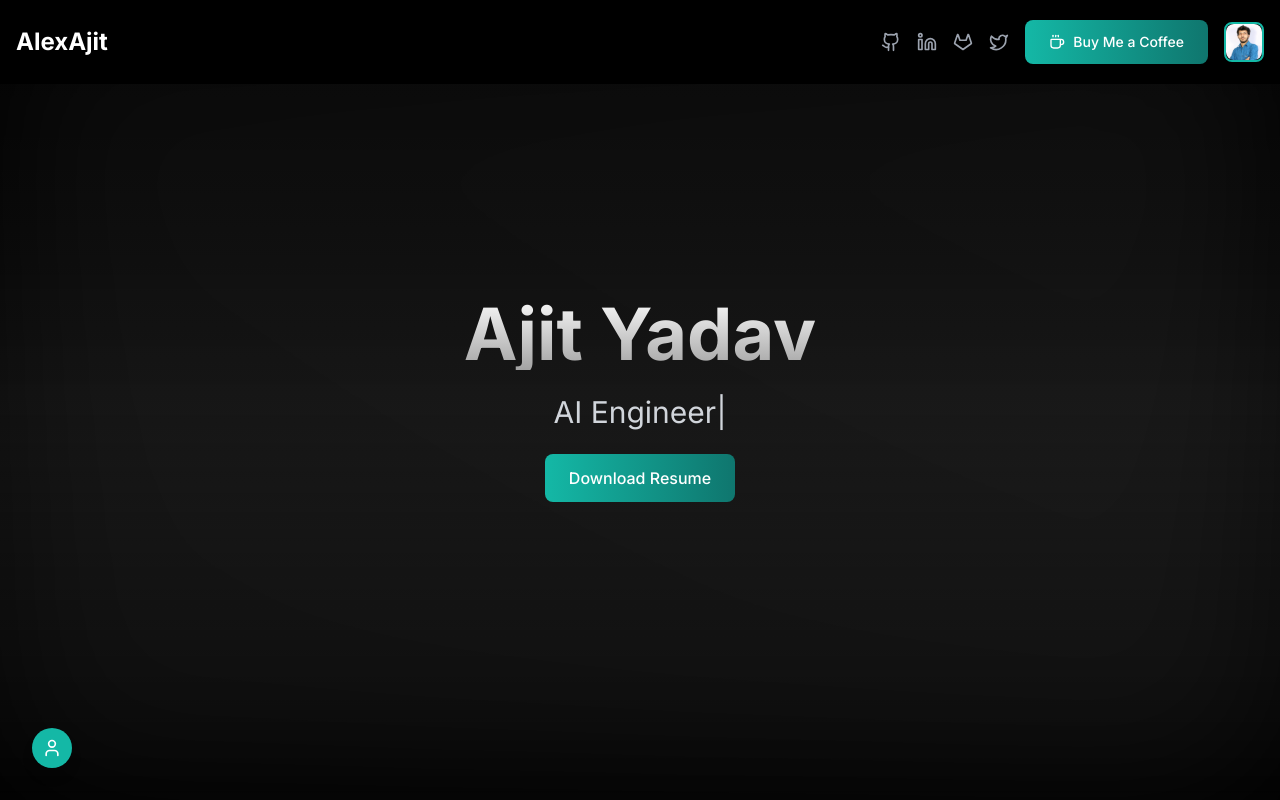
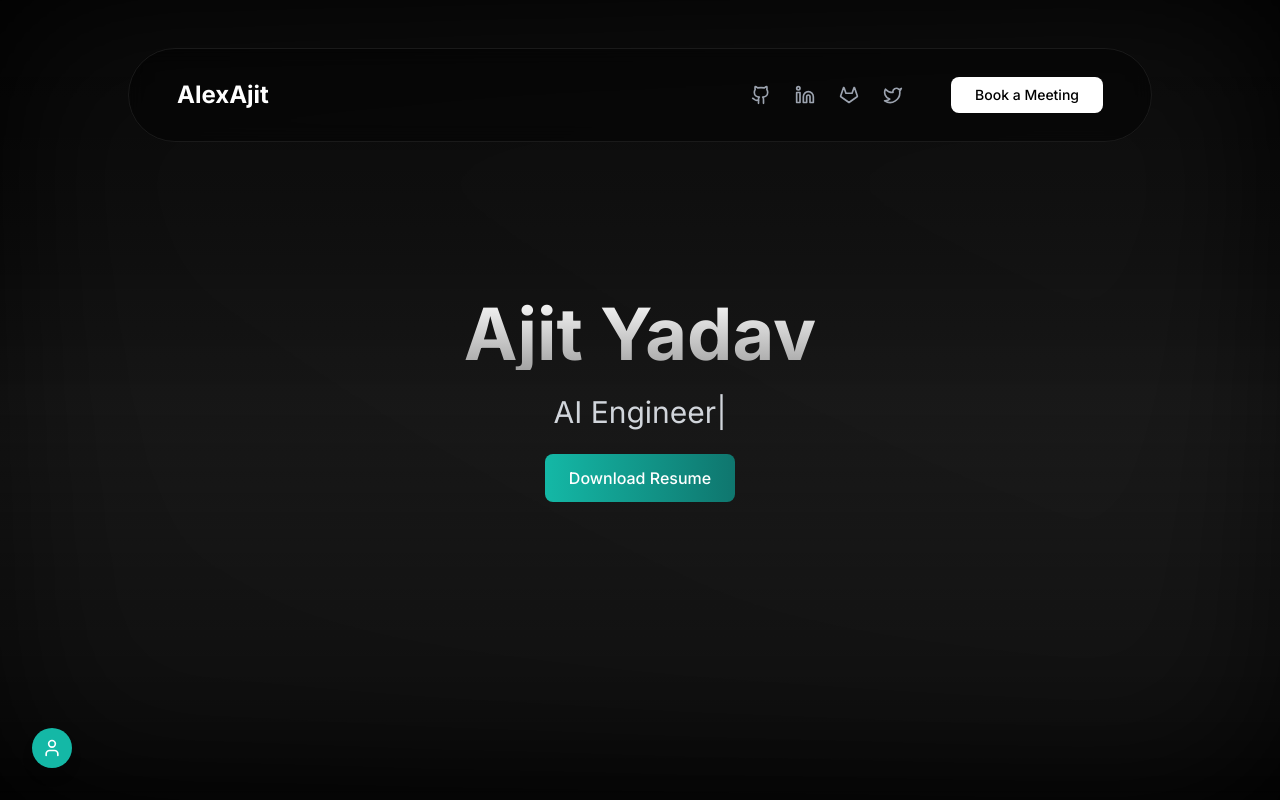
Before and after one commit to AlexAjit/See-My-Portfolio, a Next.js app: page / in a window 1280 px wide. Shown: the top 800 px of the page. Built offline with nearby package versions, Linux system fonts and the light colour scheme.

Commit message:
ChangedHeaderStyle

```diff
--- a/components/Header.tsx
+++ b/components/Header.tsx
@@ -1,20 +1,8 @@
 "use client";
 
 import React, { useState, useEffect } from "react";
-import {
-  Coffee,
-  Github,
-  Gitlab,
-  Linkedin,
-  Menu,
-  Twitter,
-  X,
-} from "lucide-react";
-// import Avatar from "../assets/avatar.jpg";
-import avatar from "@/assets/avatar.jpg"; // Importing image
-import Image from "next/image";
-// eslint-disable-next-line @typescript-eslint/no-unused-vars
-import Link from "next/link";
+import { Github, Gitlab, Linkedin, Menu, Twitter, X } from "lucide-react";
+// import Link from "next/link";
 import { motion, AnimatePresence } from "framer-motion";
 
 const Header = () => {
@@ -33,13 +21,21 @@ const Header = () => {
 
   return (
     <header
-      className={`fixed top-0 left-0 w-full z-50 transition-all duration-300 ${
-        scrolled
-          ? "bg-black/90 backdrop-blur-md py-3 shadow-lg"
-          : "bg-transparent/100 py-5"
+      className={`fixed top-6 left-0 w-full z-50 transition-all duration-300 ${
+        scrolled ? "py-4" : "py-6"
       }`}
     >
-      <div className="container mx-auto px-4 flex justify-between items-center">
+      <div
+        className={`hidden sm:block container max-w-5xl mx-auto px-4 md:px-6 sm:px-6 sm:py-1 rounded-full transition-all duration-300 ${
+          scrolled ? "bg-black/40 shadow-lg" : "bg-black/40"
+        }`}
+        style={{
+          backdropFilter: "blur(10px)",
+          border: "1px solid",
+      borderColor: "#1a1a1a",
+        }}
+      >
+        <div className="flex justify-between items-center px-6 py-6">
           {/* Logo */}
           <motion.div
             initial={{ opacity: 0, x: -20 }}
@@ -51,42 +47,33 @@ const Header = () => {
           </motion.div>
 
           {/* Desktop Navigation */}
-        <div className="hidden md:flex items-center space-x-8">
-          {/* Social & CTA */}
-          <div className="flex items-center space-x-4">
+          <div className="hidden md:flex items-center space-x-12">
+            {/* Social Icons */}
+            <div className="flex items-center space-x-6">
               <motion.a
                 href="https://github.com/AlexAjit"
                 target="_blank"
                 rel="noopener noreferrer"
-              initial={{ opacity: 0, scale: 0.8 }}
-              animate={{ opacity: 1, scale: 1 }}
-              transition={{ duration: 0.3, delay: 0.4 }}
+                whileHover={{ y: -2 }}
                 className="text-gray-400 hover:text-white transition-colors duration-200"
-              whileHover={{ y: -2 }}
               >
                 <Github className="w-5 h-5" />
               </motion.a>
               <motion.a
-              href="https://www.linkedin.com/in/ajit-yadav-6b0b77208/"
+                href="https://linkedin.com/in/ajit-yadav-6b0b77208/"
                 target="_blank"
                 rel="noopener noreferrer"
-              initial={{ opacity: 0, scale: 0.8 }}
-              animate={{ opacity: 1, scale: 1 }}
-              transition={{ duration: 0.3, delay: 0.4 }}
+                whileHover={{ y: -2 }}
                 className="text-gray-400 hover:text-white transition-colors duration-200"
-              whileHover={{ y: -2 }}
               >
                 <Linkedin className="w-5 h-5" />
               </motion.a>
               <motion.a
-              href="https://github.com/AlexAjit"
+                href="https://gitlab.com/AlexAjit"
                 target="_blank"
                 rel="noopener noreferrer"
-              initial={{ opacity: 0, scale: 0.8 }}
-              animate={{ opacity: 1, scale: 1 }}
-              transition={{ duration: 0.3, delay: 0.4 }}
+                whileHover={{ y: -2 }}
                 className="text-gray-400 hover:text-white transition-colors duration-200"
-              whileHover={{ y: -2 }}
               >
                 <Gitlab className="w-5 h-5" />
               </motion.a>
@@ -94,46 +81,49 @@ const Header = () => {
                 href="https://x.com/AjitAvala"
                 target="_blank"
                 rel="noopener noreferrer"
-              initial={{ opacity: 0, scale: 0.8 }}
-              animate={{ opacity: 1, scale: 1 }}
-              transition={{ duration: 0.3, delay: 0.4 }}
+                whileHover={{ y: -2 }}
                 className="text-gray-400 hover:text-white transition-colors duration-200"
-              whileHover={{ y: -2 }}
               >
                 <Twitter className="w-5 h-5" />
               </motion.a>
+            </div>
+
+            {/* Book a Meeting Button */}
             <motion.a
-              href="https://github.com/AlexAjit"
+              href="#"
               target="_blank"
               rel="noopener noreferrer"
               initial={{ opacity: 0, scale: 0.8 }}
               animate={{ opacity: 1, scale: 1 }}
               transition={{ duration: 0.3, delay: 0.5 }}
-              className="flex items-center space-x-2 bg-gradient-to-r from-teal-500 to-teal-700 text-white rounded-lg py-3 px-6 transition-all duration-300 shadow-lg hover:shadow-[#1DB954]/20"
+              className="flex items-center justify-center bg-white text-black rounded-lg py-2 px-6 transition-all duration-300 hover:bg-gray-100"
               whileHover={{ scale: 1.05 }}
               whileTap={{ scale: 0.95 }}
             >
-              <Coffee className="w-4 h-4" />
-              <span className="text-sm font-medium">Buy Me a Coffee</span>
+              <span className="text-sm font-medium">Book a Meeting</span>
             </motion.a>
-            <motion.div
-              initial={{ opacity: 0, scale: 0.8 }}
-              animate={{ opacity: 1, scale: 1 }}
-              transition={{ duration: 0.3, delay: 0.4 }}
-              className="w-10 h-10 rounded-lg border-2 border-teal-500 shadow-md overflow-hidden"
-            >
-              <Image
-                src={avatar}
-                alt="Ajit's Avatar"
-                width={40}
-                height={40}
-                className="rounded-lg"
-              />
-            </motion.div>
+          </div>
+
         </div>
       </div>
 
-        {/* Mobile Menu Button */}
+      {/* Mobile Header Container with Spacing */}
+      <div className="md:hidden container max-w-5xl mx-auto px-8">
+        {/* Adds space to the left and right */}
+        <div
+          className={`container max-w-4xl mt-2 overflow-hidden mx-auto px-8 md:px-6 rounded-2xl transition-all duration-300 ${
+            scrolled ? "bg-black/40 shadow-lg" : "bg-black/40"
+          }`}
+          style={{
+            backdropFilter: "blur(20px)",
+            border: "1px solid",
+      borderColor: "#1a1a1a",
+          }}
+        >
+          <div className="flex items-center justify-between h-16">
+            <h1 className="text-white text-xl font-bold">AlexAjit</h1>
+
+            {/* Menu Button */}
             <motion.button
               initial={{ opacity: 0, scale: 0.8 }}
               animate={{ opacity: 1, scale: 1 }}
@@ -148,92 +138,72 @@ const Header = () => {
               )}
             </motion.button>
           </div>
+        </div>
+      </div>
 
-      {/* Mobile Menu */}
-
+      {/* Mobile Menu Dropdown */}
       <AnimatePresence>
         {mobileMenuOpen && (
+          <div className="md:hidden container max-w-5xl mx-auto px-8">
             <motion.div
-            initial={{ opacity: 0, height: 0 }}
-            animate={{ opacity: 1, height: "auto" }}
-            exit={{ opacity: 0, height: 0 }}
+              initial={{ opacity: 0, y: -20 }}
+              animate={{ opacity: 1, y: 0 }}
+              exit={{ opacity: 0, y: -20 }}
               transition={{ duration: 0.3 }}
-            className="md:hidden bg-[#121212] absolute top-full left-0 right-0 py-6 mx-auto w-[90%] sm:w-[80%] lg:w-[60%] shadow-lg rounded-lg"
+              className={`rounded-2xl mt-2 overflow-hidden ${
+                scrolled ? "bg-black/40 shadow-lg" : "bg-black/40"
+              }`}
+              style={{
+                backdropFilter: "blur(10px)",
+              }}
             >
-            <div className="container mx-auto px-4 py-4">
-              <nav className="flex flex-col items-center space-y-8">
-                {/* Social Media Links - Single Row */}
-                <div className="flex justify-center items-center space-x-6 w-full">
-                  <motion.a
+              <nav className="flex flex-col items-center space-y-6 py-6">
+                {/* Social Media Icons */}
+                <div className="flex justify-center items-center space-x-8">
+                  <a
                     href="https://github.com/AlexAjit"
                     target="_blank"
                     rel="noopener noreferrer"
-                    initial={{ opacity: 0, scale: 0.8 }}
-                    animate={{ opacity: 1, scale: 1 }}
-                    transition={{ duration: 0.3, delay: 0.4 }}
-                    className="flex items-center space-x-1 text-gray-400 hover:text-white transition-colors duration-200 text-sm"
-                    whileHover={{ y: -2 }}
+                    className="text-gray-400 hover:text-white transition-colors duration-200"
                   >
-                    <Github className="w-4 h-4" />
-                    <span>GitHub</span>
-                  </motion.a>
-
-                  <motion.a
-                    href="https://www.linkedin.com/in/ajit-yadav-6b0b77208/"
+                    <Github className="w-6 h-6" />
+                  </a>
+                  <a
+                    href="https://linkedin.com/in/ajit-yadav-6b0b77208/"
                     target="_blank"
                     rel="noopener noreferrer"
-                    initial={{ opacity: 0, scale: 0.8 }}
-                    animate={{ opacity: 1, scale: 1 }}
-                    transition={{ duration: 0.3, delay: 0.4 }}
-                    className="flex items-center space-x-1 text-gray-400 hover:text-white transition-colors duration-200 text-sm"
-                    whileHover={{ y: -2 }}
+                    className="text-gray-400 hover:text-white transition-colors duration-200"
                   >
-                    <Linkedin className="w-4 h-4" />
-                    <span>LinkedIn</span>
-                  </motion.a>
-
-                  <motion.a
+                    <Linkedin className="w-6 h-6" />
+                  </a>
+                  <a
                     href="https://gitlab.com/AlexAjit"
                     target="_blank"
                     rel="noopener noreferrer"
-                    initial={{ opacity: 0, scale: 0.8 }}
-                    animate={{ opacity: 1, scale: 1 }}
-                    transition={{ duration: 0.3, delay: 0.4 }}
-                    className="flex items-center space-x-1 text-gray-400 hover:text-white transition-colors duration-200 text-sm"
-                    whileHover={{ y: -2 }}
+                    className="text-gray-400 hover:text-white transition-colors duration-200"
                   >
-                    <Gitlab className="w-4 h-4" />
-                    <span>GitLab</span>
-                  </motion.a>
-
-                  <motion.a
+                    <Gitlab className="w-6 h-6" />
+                  </a>
+                  <a
                     href="https://x.com/AjitAvala"
                     target="_blank"
                     rel="noopener noreferrer"
-                    initial={{ opacity: 0, scale: 0.8 }}
-                    animate={{ opacity: 1, scale: 1 }}
-                    transition={{ duration: 0.3, delay: 0.4 }}
-                    className="flex items-center space-x-1 text-gray-400 hover:text-white transition-colors duration-200 text-sm"
-                    whileHover={{ y: -2 }}
+                    className="text-gray-400 hover:text-white transition-colors duration-200"
                   >
-                    {/* <Twitter className="w-4 h-4" /> */}
-                    <span>Twitter</span>
-                  </motion.a>
+                    <Twitter className="w-6 h-6" />
+                  </a>
                 </div>
 
-                {/* Buy Me a Coffee Button - Aligned Below */}
+                {/* Book a Meeting Button */}
                 <a
-                  href="https://www.buymeacoffee.com/AlexAjit"
-                  target="_blank"
-                  rel="noopener noreferrer"
-                  className="flex items-center justify-center space-x-2 bg-gradient-to-r from-teal-500 to-teal-700 text-white rounded-lg px-6 py-3 w-full max-w-[90%]"
+                  href="#"
+                  className="flex items-center justify-center bg-white text-black rounded-lg py-2 px-6 transition-all duration-300 hover:bg-gray-100 w-full max-w-[80%]"
                 >
-                  <Coffee className="w-5 h-5" />
-                  <span>Buy Me a Coffee</span>
+                  <span className="text-sm font-medium">Book a Meeting</span>
                 </a>
               </nav>
+            </motion.div>
           </div>
-          </motion.div>
         )}
       </AnimatePresence>
     </header>
```
Lines whose indentation alone changed are shown as unchanged.
